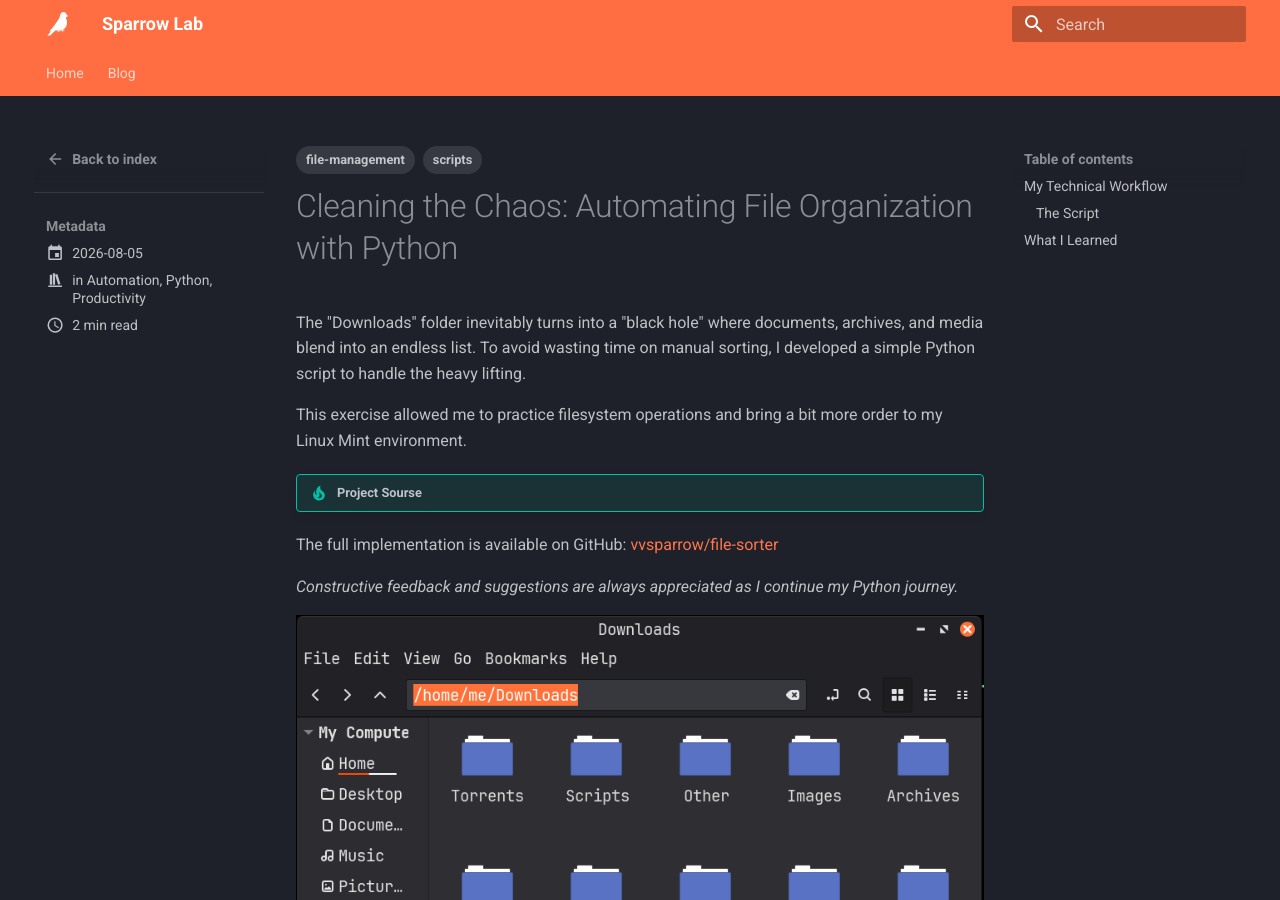
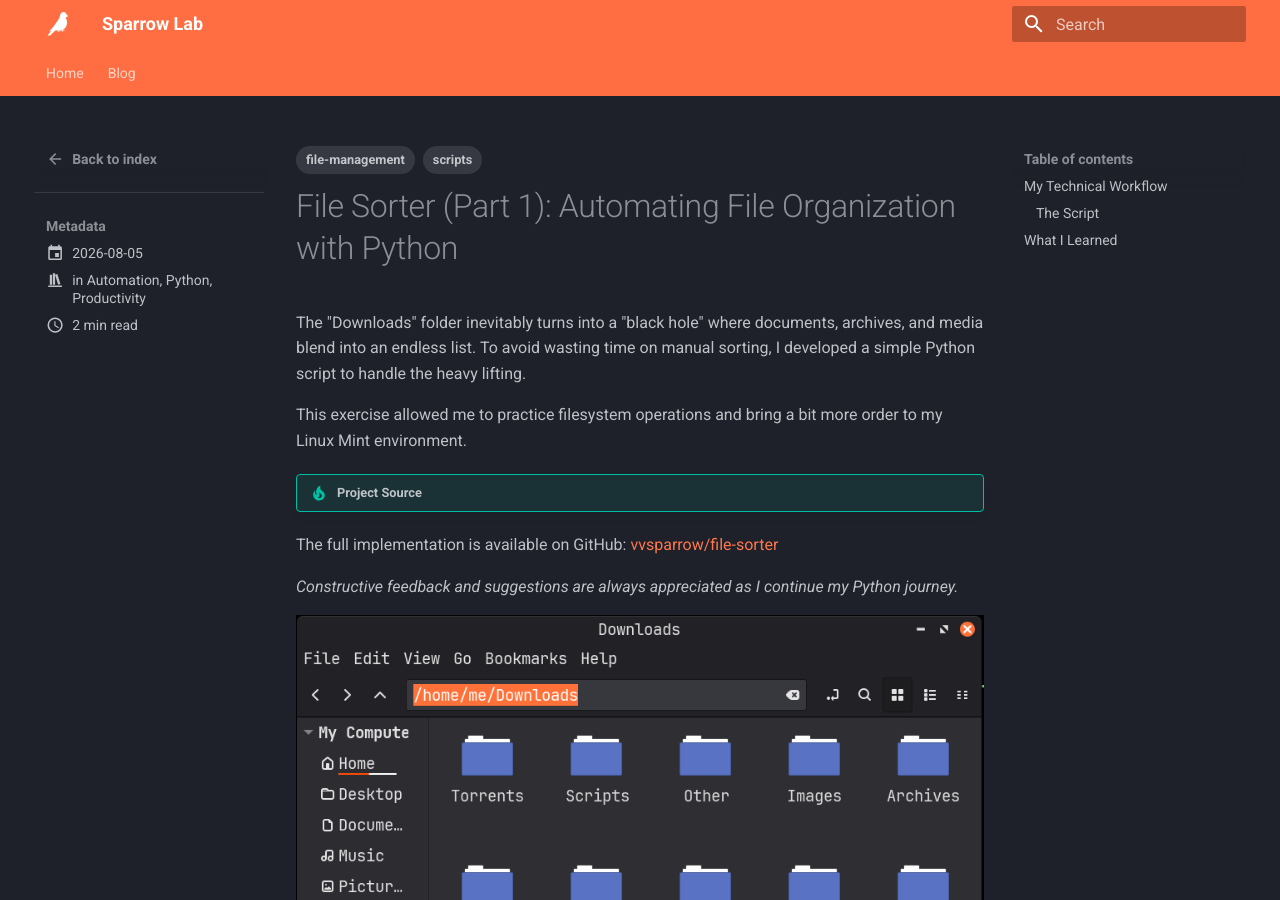
Before and after one commit to vvsparrow/sparrowlab.dev, an MkDocs documentation site: the page built from docs/blog/posts/file-sorter.md, in a window 1280 px wide and 900 px high. Built offline with MkDocs 1.6.1 and Material for MkDocs 9.7.7, drawn with Linux system fonts in a browser that asks for light colours.

Commit message:
docs(blog): rename part 1 to match series format and fix typo

```diff
--- a/docs/blog/posts/file-sorter.md
+++ b/docs/blog/posts/file-sorter.md
@@ -11,7 +11,7 @@ tags:
 
 ---
 
-# Cleaning the Chaos: Automating File Organization with Python
+# File Sorter (Part 1): Automating File Organization with Python
 
 The "Downloads" folder inevitably turns into a "black hole" where documents,
 archives, and media blend into an endless list. To avoid wasting time on
@@ -20,7 +20,7 @@ manual sorting, I developed a simple Python script to handle the heavy lifting.
 This exercise allowed me to practice filesystem operations and bring a bit more
 order to my Linux Mint environment.
 
-!!! tip "Project Sourse"
+!!! tip "Project Source"
 The full implementation is available on GitHub:
 [vvsparrow/file-sorter](https://github.com/vvsparrow/file-sorter)
 
```
